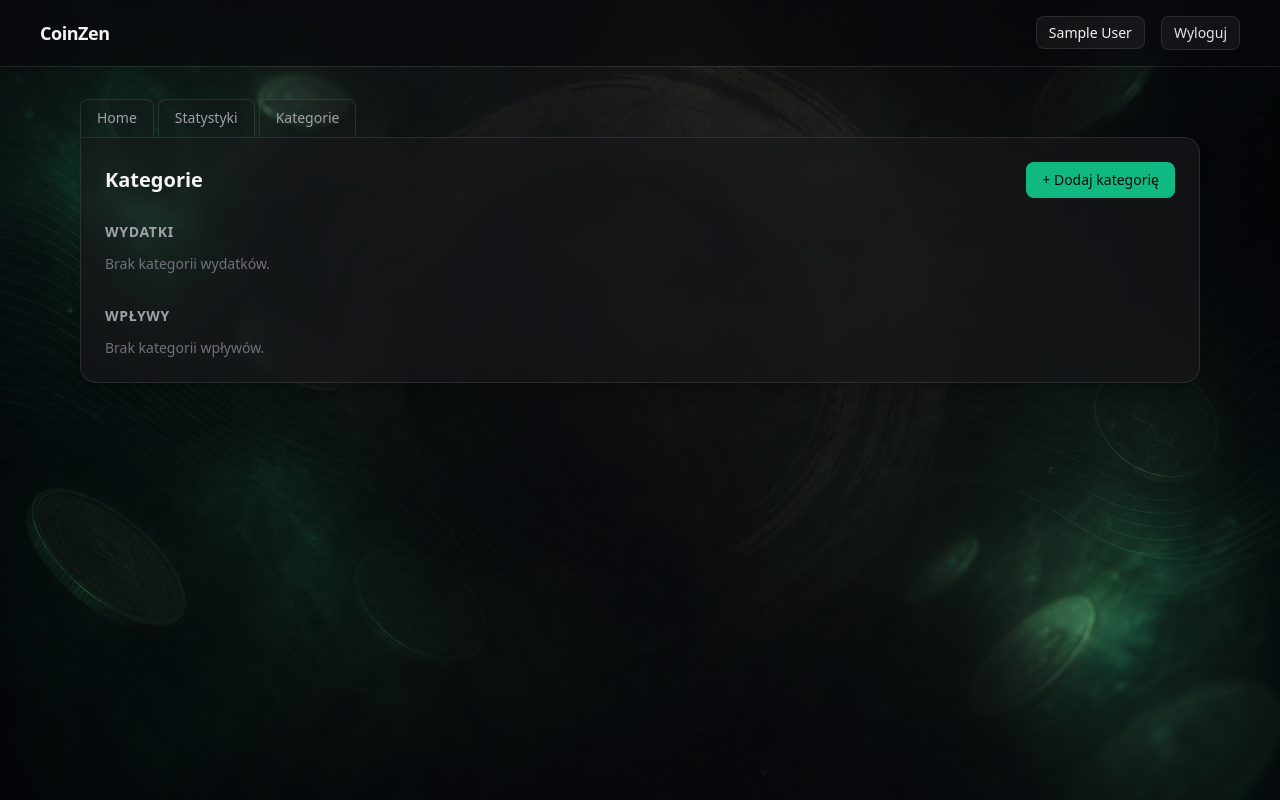
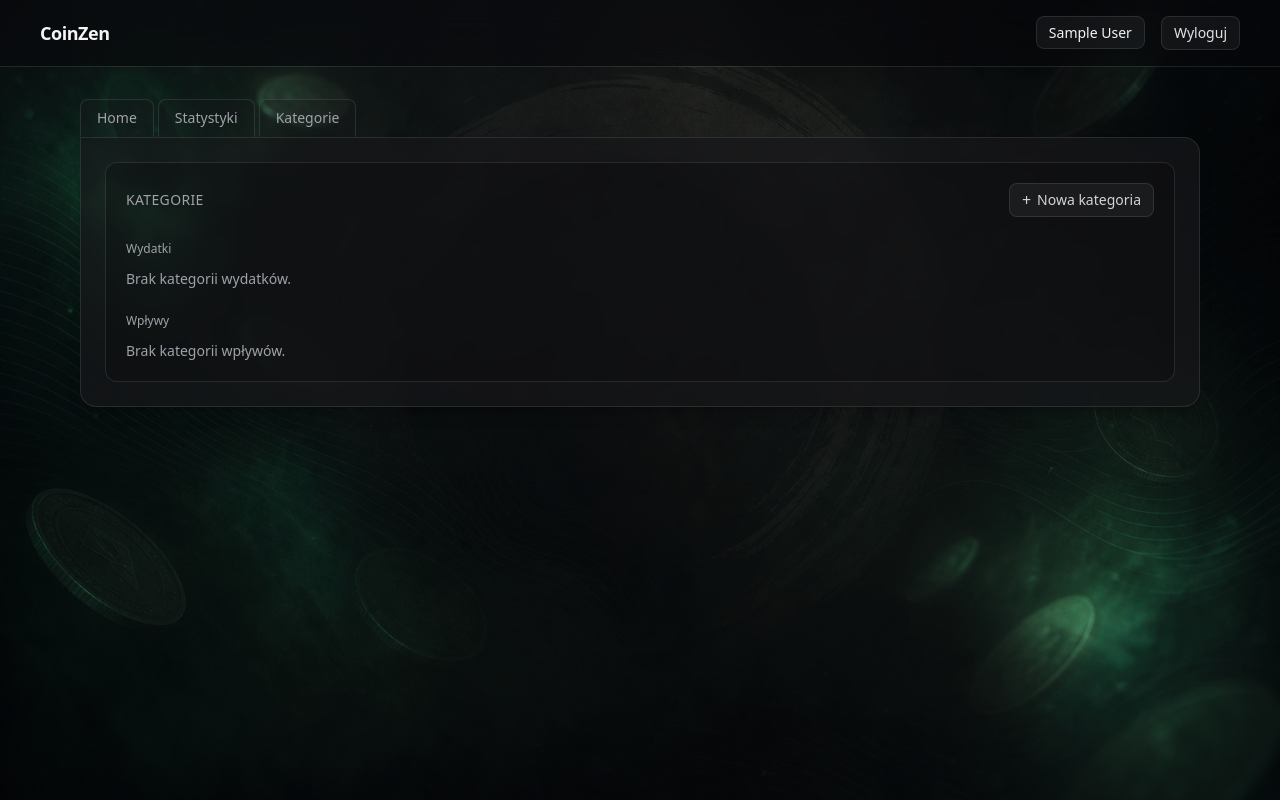
Before and after one commit to Kamrocky/PAI-2026, a Django app: template backend/finance/templates/categories.html in a window 1280 px wide. Run offline with Django 5.2, Linux system fonts and the light colour scheme; the template is opened without the code that fills it: most values are stand-ins (such as "Sample title", 1, 10 or a date in 2020); some libraries are stand-ins or nearby versions.

Commit message:
Unify Home and Categories layout, icons, styles and modals

```diff
--- a/backend/finance/templates/partials/categories/categories_content.html
+++ b/backend/finance/templates/partials/categories/categories_content.html
@@ -1,32 +1,35 @@
-<div id="categories-content">
-  <div class="mb-6 flex items-center justify-between gap-4">
-    <h2 class="text-xl font-semibold text-zinc-100">Kategorie</h2>
+<div id="categories-content" class="rounded-xl border border-white/10 bg-zinc-950/30 p-5">
+  <div class="flex flex-wrap items-center justify-between gap-3">
+    <h2 class="text-sm font-medium uppercase tracking-wide text-zinc-400">Kategorie</h2>
     <button
+      type="button"
       hx-get="/api/ui/categories/create"
       hx-target="#home-modal"
       hx-swap="innerHTML"
-      class="rounded-lg bg-emerald-500 px-4 py-2 text-sm font-medium text-zinc-950 transition-colors hover:bg-emerald-400"
+      class="inline-flex items-center gap-1.5 rounded-lg border border-white/10 bg-white/5 px-3 py-1.5 text-sm text-zinc-300 transition-colors hover:border-emerald-400/40 hover:bg-emerald-500/10 hover:text-emerald-200"
+      aria-label="Nowa kategoria"
     >
-      + Dodaj kategorię
+      <span class="text-base leading-none">+</span>
+      <span>Nowa kategoria</span>
     </button>
   </div>
 
-  <section class="mb-8">
-    <h3 class="mb-3 text-sm font-semibold uppercase tracking-wider text-zinc-400">Wydatki</h3>
-    <div class="grid grid-cols-2 gap-3 sm:grid-cols-3 md:grid-cols-4 lg:grid-cols-6">
+  <section class="mt-6">
+    <h3 class="text-xs font-medium text-zinc-400">Wydatki</h3>
+    <div class="mt-3 grid grid-cols-2 gap-3 sm:grid-cols-3 md:grid-cols-4 lg:grid-cols-6">
       {% include "partials/categories/category_grid.html" with category_list=expense_categories only %}
       {% if not expense_categories %}
-      <p class="col-span-full text-sm text-zinc-500">Brak kategorii wydatków.</p>
+      <p class="col-span-full text-sm text-zinc-400">Brak kategorii wydatków.</p>
       {% endif %}
     </div>
   </section>
 
-  <section>
-    <h3 class="mb-3 text-sm font-semibold uppercase tracking-wider text-zinc-400">Wpływy</h3>
-    <div class="grid grid-cols-2 gap-3 sm:grid-cols-3 md:grid-cols-4 lg:grid-cols-6">
+  <section class="mt-6">
+    <h3 class="text-xs font-medium text-zinc-400">Wpływy</h3>
+    <div class="mt-3 grid grid-cols-2 gap-3 sm:grid-cols-3 md:grid-cols-4 lg:grid-cols-6">
       {% include "partials/categories/category_grid.html" with category_list=income_categories only %}
       {% if not income_categories %}
-      <p class="col-span-full text-sm text-zinc-500">Brak kategorii wpływów.</p>
+      <p class="col-span-full text-sm text-zinc-400">Brak kategorii wpływów.</p>
       {% endif %}
     </div>
   </section>
--- a/backend/finance/templates/partials/categories/category_create_modal.html
+++ b/backend/finance/templates/partials/categories/category_create_modal.html
@@ -6,7 +6,7 @@
 >
   <div
     data-home-modal-card
-    class="w-full max-w-md rounded-xl border border-white/10 bg-zinc-900/95 p-6 shadow-xl"
+    class="w-full max-w-lg rounded-xl border border-white/10 bg-zinc-900/95 p-6 shadow-xl"
   >
     <h2 id="category-create-title" class="text-lg font-semibold text-zinc-50">Nowa kategoria</h2>
     <p class="mt-1 text-sm text-zinc-400">Typu kategorii nie da się zmienić po utworzeniu.</p>
@@ -19,7 +19,7 @@
       hx-post="/api/ui/categories"
       hx-target="#categories-content"
       hx-swap="none"
-      class="mt-5 space-y-4"
+      class="mt-5 space-y-4 text-sm"
     >
       {% csrf_token %}
       {% include "partials/categories/category_form_fields.html" with show_type_toggle=True %}
@@ -28,7 +28,7 @@
           type="submit"
           class="rounded-lg bg-emerald-500 px-4 py-2 font-medium text-zinc-950 hover:bg-emerald-400"
         >
-          Dodaj kategorię
+          Utwórz kategorię
         </button>
         <button
           type="button"
--- a/backend/finance/templates/partials/categories/category_delete_confirm_modal.html
+++ b/backend/finance/templates/partials/categories/category_delete_confirm_modal.html
@@ -6,7 +6,7 @@
 >
   <div
     data-home-modal-card
-    class="w-full max-w-md rounded-xl border border-white/10 bg-zinc-900/95 p-6 shadow-xl"
+    class="w-full max-w-lg rounded-xl border border-white/10 bg-zinc-900/95 p-6 shadow-xl"
   >
     <h2 id="category-delete-title" class="text-lg font-semibold text-zinc-50">Usunąć kategorię?</h2>
     <p class="mt-3 text-sm leading-relaxed text-zinc-300">
--- a/backend/finance/templates/partials/categories/category_grid.html
+++ b/backend/finance/templates/partials/categories/category_grid.html
@@ -1,35 +1,29 @@
 {% for category in category_list %}
-<div class="flex flex-col gap-3 rounded-xl border border-white/10 bg-zinc-950/30 p-3">
+<div class="flex flex-col gap-3 rounded-lg border border-white/10 bg-white/5 p-3">
   <div class="flex items-center gap-2">
-    <span class="h-3 w-3 shrink-0 rounded-full" style="background-color: {{ category.color }}"></span>
+    <span class="h-2.5 w-2.5 shrink-0 rounded-full" style="background-color: {{ category.color }}"></span>
     <span class="truncate text-sm font-medium text-zinc-100">{{ category.name }}</span>
   </div>
-  <div class="flex justify-end gap-2">
+  <div class="flex justify-end gap-1">
     <button
+      type="button"
       hx-get="/api/ui/categories/{{ category.id }}/edit"
       hx-target="#home-modal"
       hx-swap="innerHTML"
-      title="Edytuj"
-      class="text-zinc-400 transition-colors hover:text-zinc-100"
+      class="shrink-0 rounded-lg p-2 text-zinc-400 transition-colors hover:bg-white/10 hover:text-zinc-200"
+      aria-label="Edytuj kategorię {{ category.name }}"
     >
-      <svg xmlns="http://www.w3.org/2000/svg" class="h-4 w-4" viewBox="0 0 24 24" fill="none" stroke="currentColor" stroke-width="2" stroke-linecap="round" stroke-linejoin="round" aria-hidden="true">
-        <path d="M11 4H4a2 2 0 0 0-2 2v14a2 2 0 0 0 2 2h14a2 2 0 0 0 2-2v-7"/>
-        <path d="M18.5 2.5a2.121 2.121 0 0 1 3 3L12 15l-4 1 1-4 9.5-9.5z"/>
-      </svg>
+      {% include "partials/ui/icon_edit.html" %}
     </button>
     <button
+      type="button"
       hx-get="/api/ui/categories/{{ category.id }}/delete-confirm"
       hx-target="#home-modal"
       hx-swap="innerHTML"
-      title="Usuń"
-      class="text-rose-400 transition-colors hover:text-rose-300"
+      class="shrink-0 rounded-lg p-2 text-zinc-400 transition-colors hover:bg-rose-500/10 hover:text-rose-300"
+      aria-label="Usuń kategorię {{ category.name }}"
     >
-      <svg xmlns="http://www.w3.org/2000/svg" class="h-4 w-4" viewBox="0 0 24 24" fill="none" stroke="currentColor" stroke-width="2" stroke-linecap="round" stroke-linejoin="round" aria-hidden="true">
-        <polyline points="3 6 5 6 21 6"/>
-        <path d="M19 6l-1 14a2 2 0 0 1-2 2H8a2 2 0 0 1-2-2L5 6"/>
-        <path d="M10 11v6M14 11v6"/>
-        <path d="M9 6V4a1 1 0 0 1 1-1h4a1 1 0 0 1 1 1v2"/>
-      </svg>
+      {% include "partials/ui/icon_delete.html" %}
     </button>
   </div>
 </div>
--- a/backend/finance/templates/partials/home/account_summary.html
+++ b/backend/finance/templates/partials/home/account_summary.html
@@ -12,12 +12,10 @@
         hx-get="/api/ui/home/accounts/{{ active_account.id }}/edit"
         hx-target="#home-modal"
         hx-swap="innerHTML"
-        class="shrink-0 rounded-lg border border-white/10 bg-white/5 p-2 text-zinc-400 hover:bg-white/10 hover:text-zinc-200"
+        class="shrink-0 rounded-lg p-2 text-zinc-400 transition-colors hover:bg-white/10 hover:text-zinc-200"
         aria-label="Edytuj konto {{ active_account.name }}"
       >
-        <svg class="h-4 w-4" viewBox="0 0 20 20" fill="currentColor" aria-hidden="true">
-          <path d="m2.695 14.762-1.262 3.154a.5.5 0 0 0 .65.65l3.155-1.262a4 4 0 0 0 1.343-.885L17.5 5.5a2.121 2.121 0 0 0-3-3L3.58 13.42a4 4 0 0 0-.885 1.343Z" />
-        </svg>
+        {% include "partials/ui/icon_edit.html" %}
       </button>
     </div>
 
--- a/backend/finance/templates/partials/home/transaction_detail_modal.html
+++ b/backend/finance/templates/partials/home/transaction_detail_modal.html
@@ -15,12 +15,10 @@
         hx-get="/api/ui/home/transactions/{{ viewing_transaction.id }}/edit"
         hx-target="#home-modal"
         hx-swap="innerHTML"
-        class="shrink-0 rounded-lg border border-white/10 bg-white/5 p-2 text-zinc-400 hover:bg-white/10 hover:text-zinc-200"
+        class="shrink-0 rounded-lg p-2 text-zinc-400 transition-colors hover:bg-white/10 hover:text-zinc-200"
         aria-label="Edytuj transakcję"
       >
-        <svg class="h-4 w-4" viewBox="0 0 20 20" fill="currentColor" aria-hidden="true">
-          <path d="m2.695 14.762-1.262 3.154a.5.5 0 0 0 .65.65l3.155-1.262a4 4 0 0 0 1.343-.885L17.5 5.5a2.121 2.121 0 0 0-3-3L3.58 13.42a4 4 0 0 0-.885 1.343Z" />
-        </svg>
+        {% include "partials/ui/icon_edit.html" %}
       </button>
     </div>
 
--- /dev/null
+++ b/backend/finance/templates/partials/ui/icon_delete.html
@@ -0,0 +1,3 @@
+<svg class="h-4 w-4" viewBox="0 0 20 20" fill="currentColor" aria-hidden="true">
+  <path fill-rule="evenodd" d="M8.75 1A2.75 2.75 0 0 0 6 3.75v.443c-.795.077-1.584.176-2.365.298a.75.75 0 1 0 .23 1.482l.149-.022.841 9.24A2.75 2.75 0 0 0 7.596 19h4.807a2.75 2.75 0 0 0 2.742-2.53l.841-9.24.149.023a.75.75 0 0 0 .23-1.482A41.03 41.03 0 0 0 14 4.193V3.75A2.75 2.75 0 0 0 11.25 1h-2.5ZM10 4c.84 0 1.673.025 2.5.075V3.75c0-.69-.56-1.25-1.25-1.25h-2.5c-.69 0-1.25.56-1.25 1.25v.325C8.327 4.025 9.16 4 10 4ZM8.58 7.72a.75.75 0 0 0-1.495.098l.347 9a.75.75 0 0 0 1.498.075l-.347-9Zm4.34.025a.75.75 0 0 0-1.498-.073l-.347 9a.75.75 0 0 0 1.495.1l.35-9.127ZM10 8.75a.75.75 0 0 1 .75.75v6.5a.75.75 0 0 1-1.5 0v-6.5A.75.75 0 0 1 10 8.75Z" clip-rule="evenodd" />
+</svg>
--- /dev/null
+++ b/backend/finance/templates/partials/ui/icon_edit.html
@@ -0,0 +1,3 @@
+<svg class="h-4 w-4" viewBox="0 0 20 20" fill="currentColor" aria-hidden="true">
+  <path d="m2.695 14.762-1.262 3.154a.5.5 0 0 0 .65.65l3.155-1.262a4 4 0 0 0 1.343-.885L17.5 5.5a2.121 2.121 0 0 0-3-3L3.58 13.42a4 4 0 0 0-.885 1.343Z" />
+</svg>
```
Also changed, not shown: backend/finance/templates/partials/categories/category_form_modal.html (+8 -5 lines), backend/finance/templates/partials/home/transactions_list.html (+2 -6 lines), backend/finance/tests/test_ui_views.py (+1 -1 lines).
